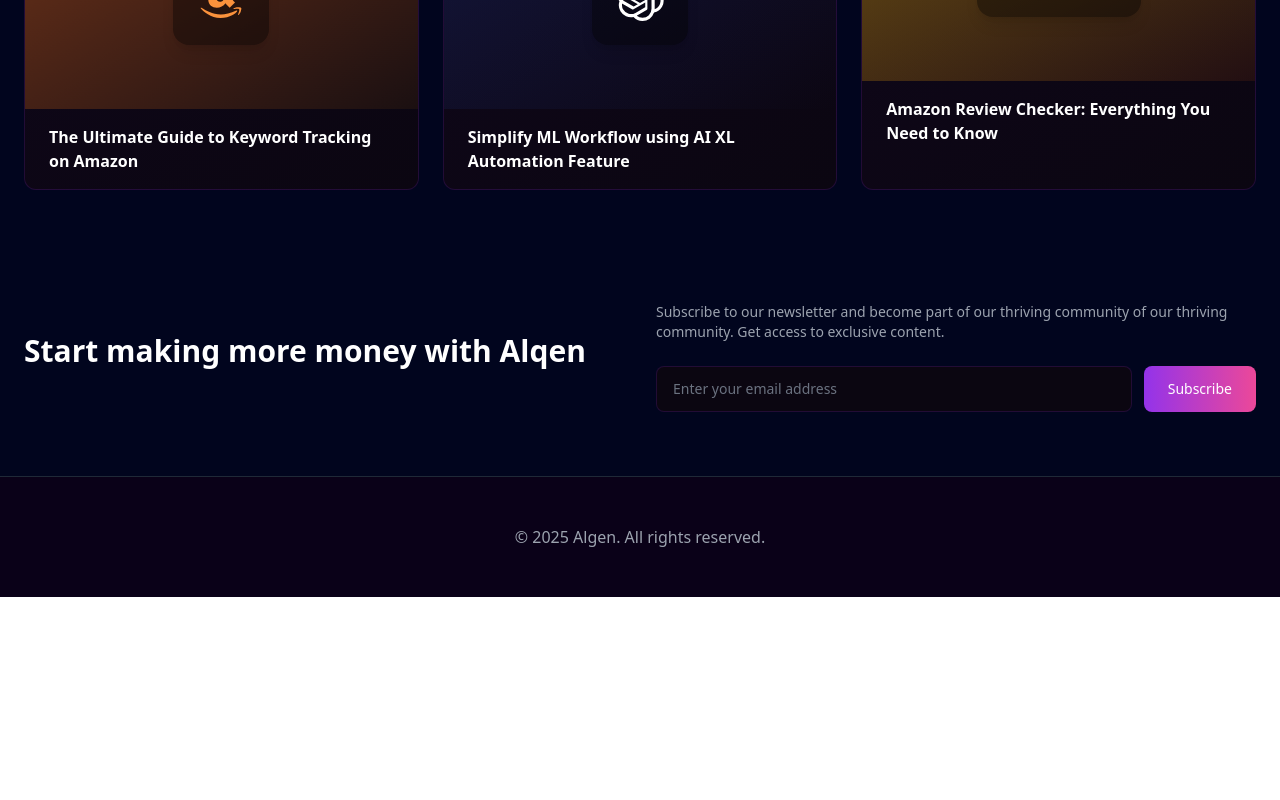
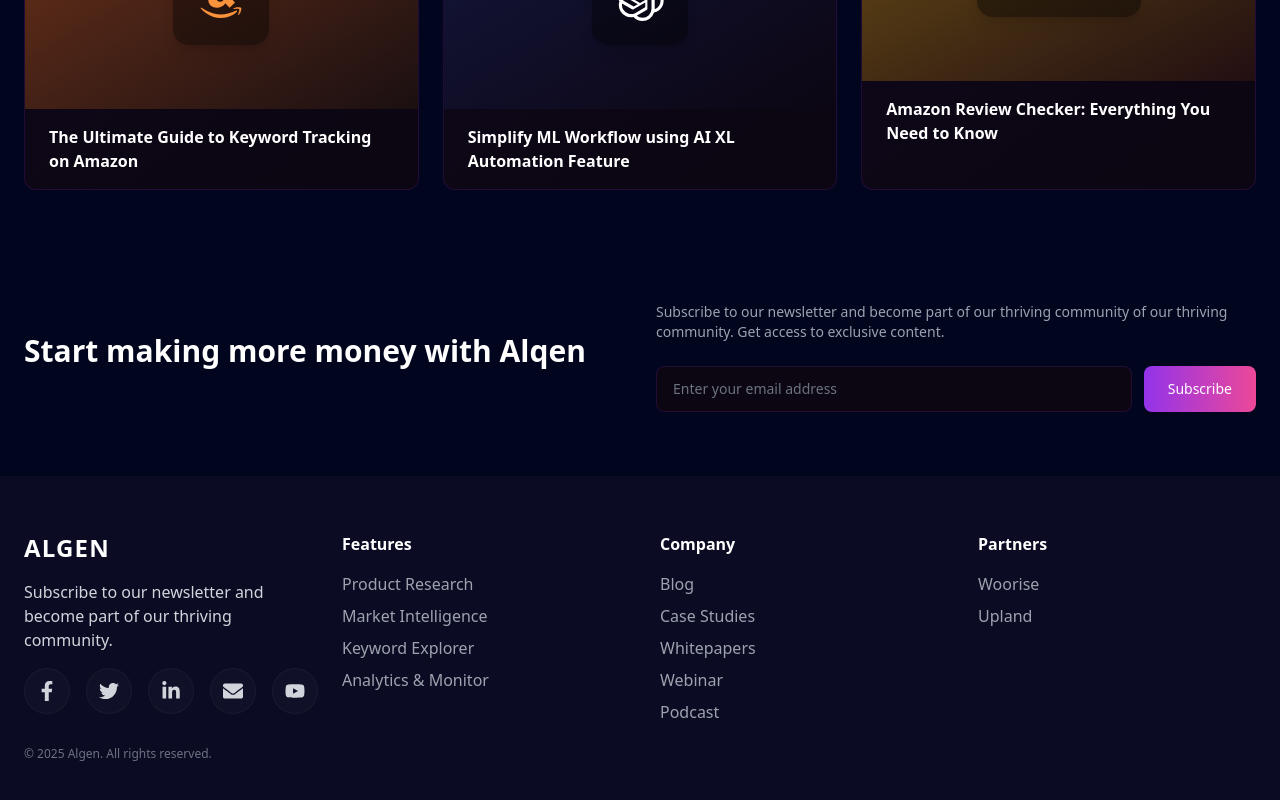
Before and after one commit to Nati-darse/Figma, a React (Vite) app in the folder Breeje/First/: page / in a window 1280 px wide. Shown: the part 6373-7173 px from the top of the page. Before the commit the page ends 6970 px from the top, so only its background shows below. Built offline with nearby package versions, Linux system fonts and the light colour scheme.

Commit message:
footer section

```diff
--- a/Breeje/First/src/components/Footer.tsx
+++ b/Breeje/First/src/components/Footer.tsx
@@ -1,7 +1,79 @@
-export default function Footer() {
-  return (
-    <footer className="py-12 px-6 text-center text-gray-400 border-t border-gray-800">
-      <p>© {new Date().getFullYear()} Algen. All rights reserved.</p>
-    </footer>
-  );
-}
+import React from "react";
+import {
+  FaFacebookF,
+  FaTwitter,
+  FaLinkedinIn,
+  FaEnvelope,
+  FaYoutube,
+} from "react-icons/fa";
+
+const socialLinks = [
+  { href: "#", icon: <FaFacebookF size={20} /> },
+  { href: "#", icon: <FaTwitter size={20} /> },
+  { href: "#", icon: <FaLinkedinIn size={20} /> },
+  { href: "#", icon: <FaEnvelope size={20} /> },
+  { href: "#", icon: <FaYoutube size={20} /> },
+];
+
+const features = ["Product Research", "Market Intelligence", "Keyword Explorer", "Analytics & Monitor"];
+const company = ["Blog", "Case Studies", "Whitepapers", "Webinar", "Podcast"];
+const partners = ["Woorise", "Upland"];
+
+const Footer: React.FC = () => (
+  <footer className="bg-[#0b0c23] text-white py-14 px-6">
+    <div className="max-w-7xl mx-auto flex flex-col md:flex-row md:justify-between gap-10">
+      {/* Left Brand and Newsletter */}
+      <div className="flex-1 min-w-[220px]">
+        <div className="flex items-center gap-2 mb-4">
+          {/* Replace with your SVG logo if available */}
+          <span className="text-2xl font-black tracking-wider">ALGEN</span>
+        </div>
+        <p className="mb-3 text-gray-300">Subscribe to our newsletter and become part of our thriving community.</p>
+        <div className="flex gap-4 mt-4 mb-7">
+          {socialLinks.map((link, i) => (
+            <a
+              href={link.href}
+              key={i}
+              className="bg-[#101128] hover:bg-purple-900/30 p-3 rounded-full border border-gray-700/20 text-gray-300 transition"
+              aria-label={`Social ${i}`}
+              target="_blank"
+              rel="noopener noreferrer"
+            >
+              {link.icon}
+            </a>
+          ))}
+        </div>
+        <div className="mt-8 text-xs text-gray-500">© 2025 Algen. All rights reserved.</div>
+      </div>
+      {/* Features */}
+      <div className="flex-1 min-w-[170px]">
+        <div className="font-bold mb-4 text-base">Features</div>
+        <ul>
+          {features.map((text) => (
+            <li key={text} className="mb-2 text-gray-400">{text}</li>
+          ))}
+        </ul>
+      </div>
+      {/* Company */}
+      <div className="flex-1 min-w-[170px]">
+        <div className="font-bold mb-4 text-base">Company</div>
+        <ul>
+          {company.map((text) => (
+            <li key={text} className="mb-2 text-gray-400">{text}</li>
+          ))}
+        </ul>
+      </div>
+      {/* Partners */}
+      <div className="flex-1 min-w-[170px]">
+        <div className="font-bold mb-4 text-base">Partners</div>
+        <ul>
+          {partners.map((text) => (
+            <li key={text} className="mb-2 text-gray-400">{text}</li>
+          ))}
+        </ul>
+      </div>
+    </div>
+  </footer>
+);
+
+export default Footer;
```
